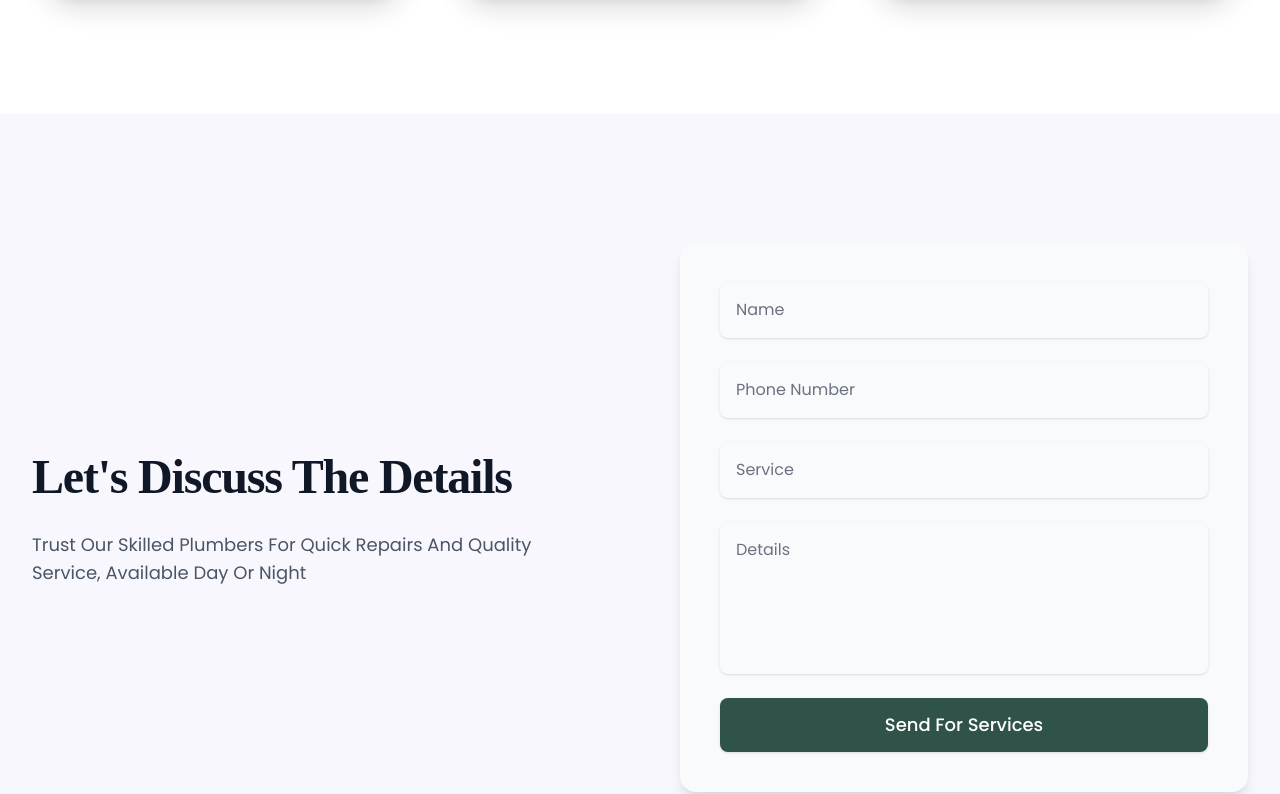
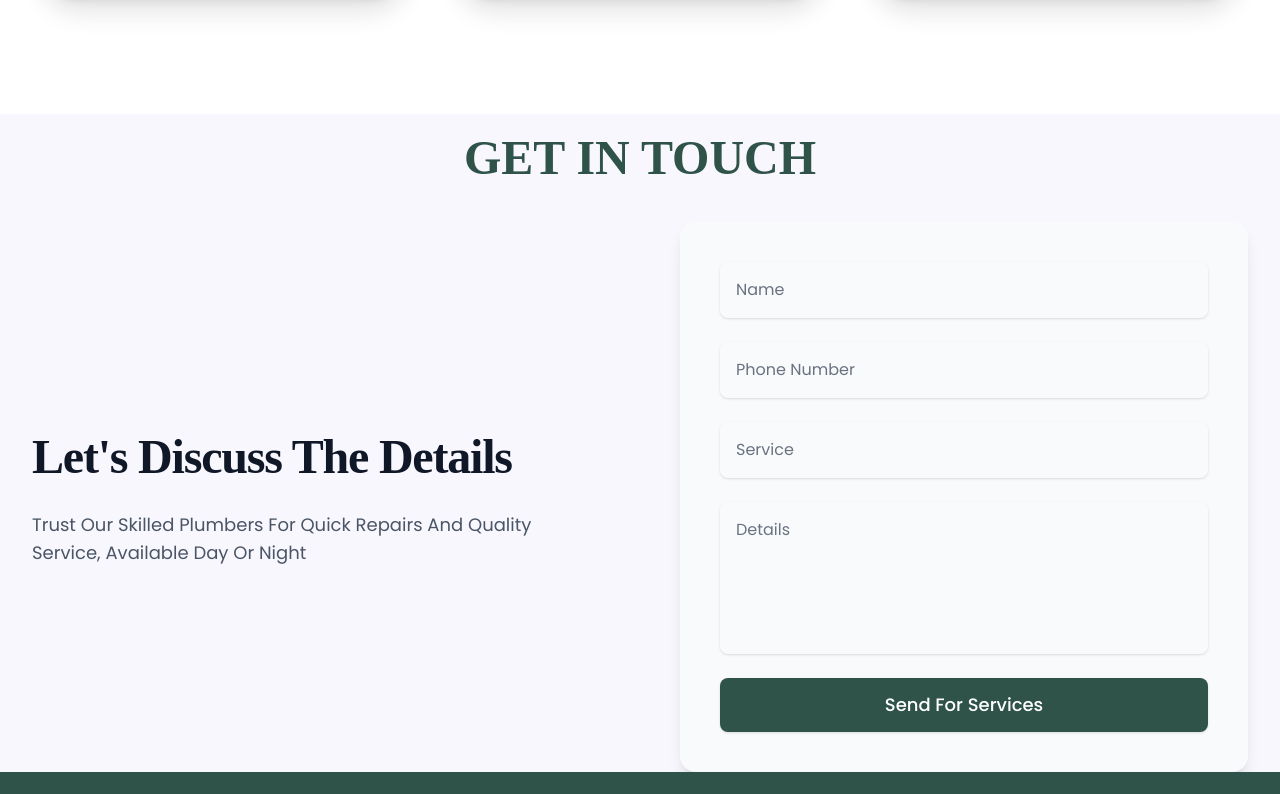
Before and after one commit to kawserbappy1/home-hero-client, a React (Vite) app: page / in a window 1280 px wide. Shown: the part 3286-4080 px from the top of the page. Built offline with nearby package versions, Linux system fonts and the light colour scheme; a web font is replaced by a local one.

Commit message:
Contact form adde to ui

```diff
--- a/src/Components/ContactFormSection.jsx
+++ b/src/Components/ContactFormSection.jsx
@@ -2,8 +2,11 @@ import React from "react";
 
 export default function ContactFormSection() {
   return (
-    <div className="bg-bg1 sm:py-24 lg:py-32">
+    <div className="bg-bg1 ">
       <div className="container mx-auto px-4 sm:px-6 lg:px-8">
+        <h4 className="text-center text-5xl font-heading font-bold mb-10 text-greenColor pt-5">
+          GET IN TOUCH
+        </h4>
         <div className="lg:grid lg:grid-cols-2 lg:gap-12 xl:gap-20 items-center">
           <div className="mb-12 lg:mb-0 lg:pr-8">
             <h2 className="text-4xl sm:text-5xl font-extrabold tracking-tight text-gray-900 leading-tight font-heading">
```
